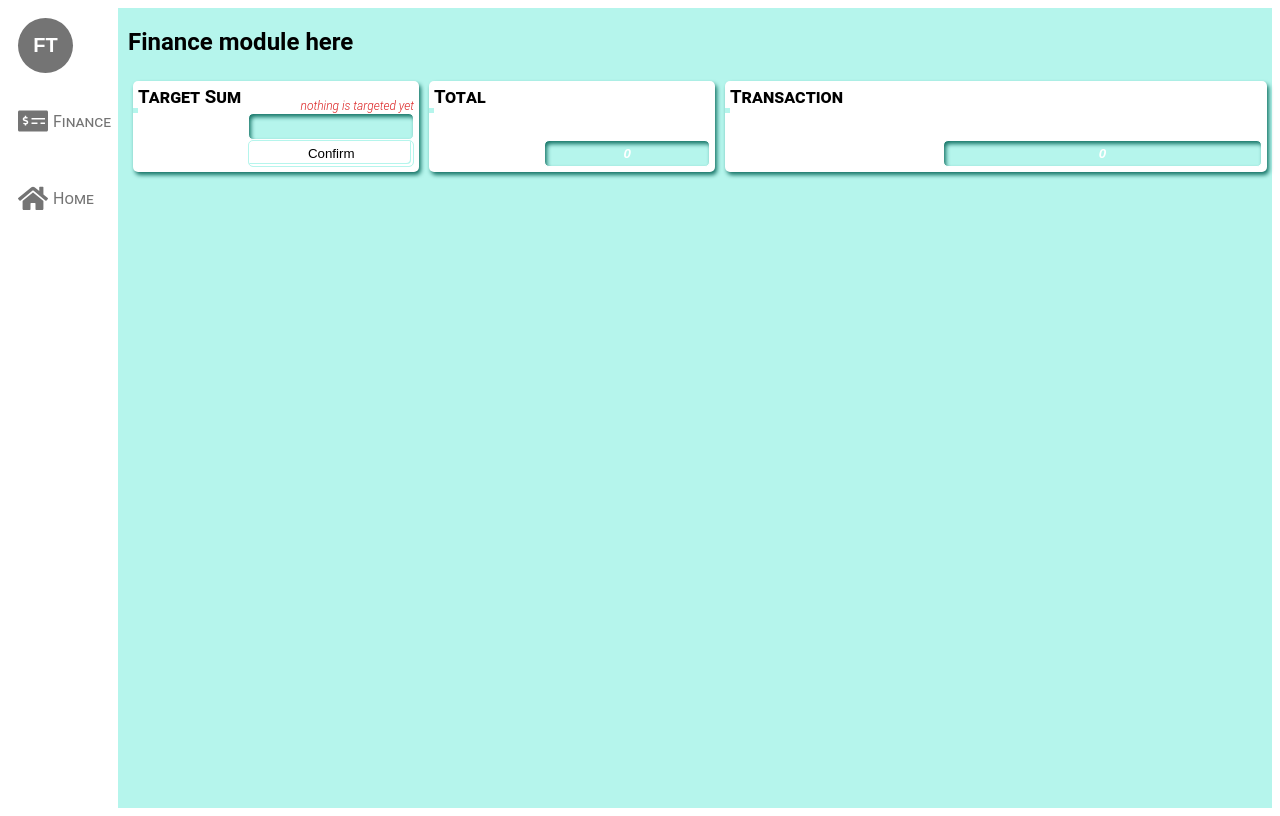
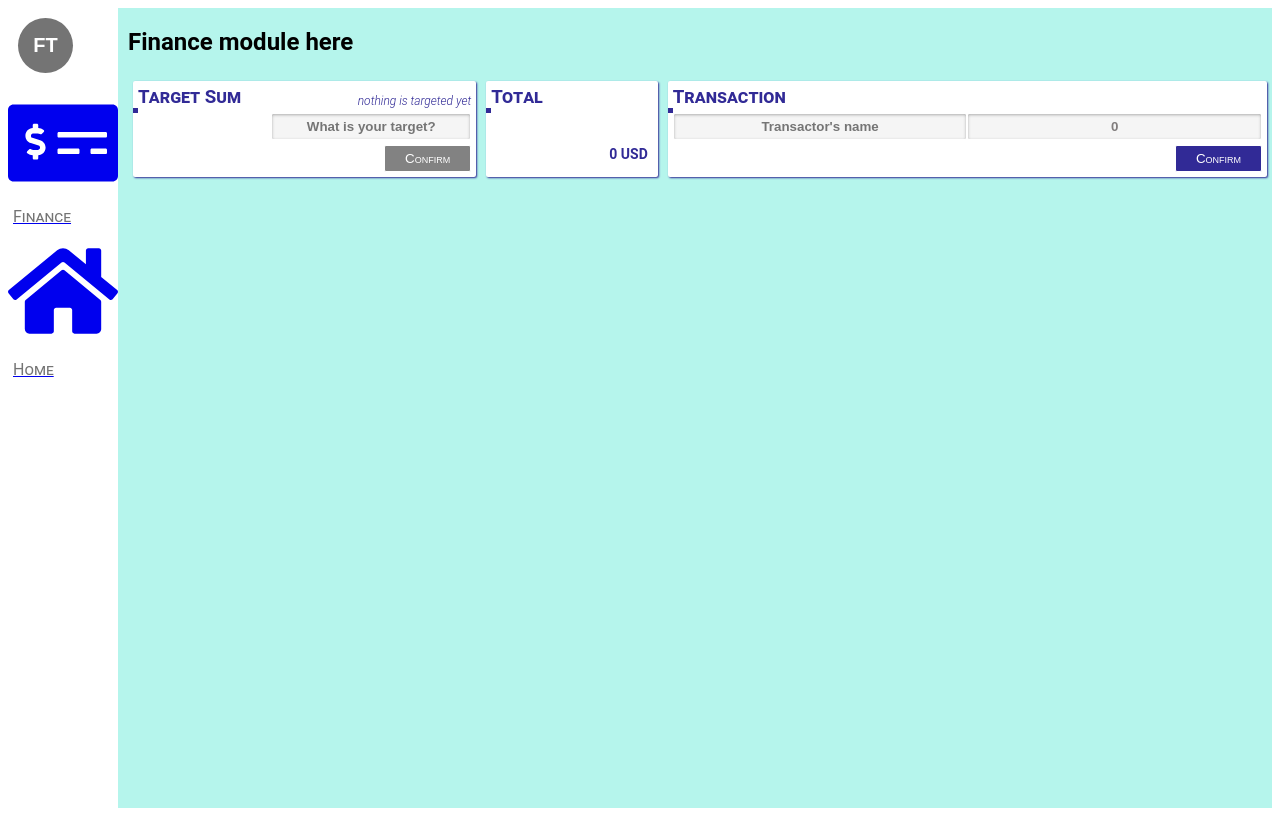
Before and after one commit to dmazaleuskaya/finance-track, a React (Create React App) app: page /finance in a window 1280 px wide. Built offline with nearby package versions, Linux system fonts and the light colour scheme.

Commit message:
updated Header

```diff
--- a/src/Modules/Finance/FinanceLayout.tsx
+++ b/src/Modules/Finance/FinanceLayout.tsx
@@ -7,8 +7,8 @@
     public render(): React.ReactNode {
         return (
             <div className={styles.FinanceLayout}>
-            <h1>Finance module here</h1>
-            <Header />
+                <h1>Finance module here</h1>
+                <Header />
             </div>
         )
     }
--- a/src/Modules/Finance/Header/Form.module.css
+++ b/src/Modules/Finance/Header/Form.module.css
@@ -1,16 +1,14 @@
 .Form{
-	flex-basis: 25%;
-	align-self: stretch;
+	height: 100%;
 	display: flex;
 	flex-flow: column;
 	justify-content: space-between;
 	align-items: flex-start;
 	padding: 5px;
 	box-sizing: border-box;
-	margin: 5px;
 	background: white;
-	border-radius: 5px;
-	box-shadow: 2px 3px 4px #167467;
+	border-radius: 2px;
+	box-shadow: 1px 1px 2px rgb(49, 42, 150);
 }
 
 .Header {
@@ -20,31 +18,17 @@
 }
 
 .Header span {
+	margin-bottom: 5px;
 	font-size: 12px;
-	color: rgb(219, 32, 32);
+	color: rgb(49, 42, 150);
 	font-style: italic;
 	font-weight: 300;
 	text-align: right;
 	align-self: flex-end;
 }
 
-.Transaction{
-	flex-basis: 45%;
-	align-self: stretch;
-	flex-grow: 1;
-	display: flex;
-	flex-flow: column;
-	justify-content: space-between;
-	align-items: flex-start;
-	padding: 5px;
-	box-sizing: border-box;
-	margin: 5px;
-	background: white;
-	border-radius: 5px;
-	box-shadow: 2px 3px 4px #167467;
-}
-
 .Title {
+	color: rgb(49, 42, 150);
 	font-variant: small-caps;
 	margin: 0 0 5px 0;
 	white-space: nowrap;
@@ -57,14 +41,19 @@
 	height: 5px;
 	width: 5px;
 	transform: translateX(-5px);
-	background: #b5f5ec;
+	background: rgb(49, 42, 150);
 	transition: all 0.3s ease-out;
 }
 
-.Form:hover .Title::after,
-.Transaction:hover .Title::after {
+.Form:hover .Title::after {
 	height: 2px;
 	width: 150px;
+}
+
+.InputField {
+	display: flex;
+	justify-content: space-between;
+	width: 100%;
 }
 
 .Input {
@@ -74,37 +63,101 @@
 	box-sizing: border-box;
 	outline: none;
 	border: 1px solid #fff;
-	border-radius: 5px;
-	background: #b5f5ec;
+	border-radius: 2px;
+	background: #f5f5f5;
 	text-align: center;
-	box-shadow: inset 2px 3px 4px #167467;
-	color: white;
+	box-shadow: inset 0 1px 3px #adadad;
+	color: rgb(129, 125, 125);
 	font-weight: 700;
-	font-style: italic;
+	transition: all 0.2s ease-in-out;
+	margin-bottom: 5px;
 }
 
-.Button {
+.Input:hover,
+.Input:focus {
+	background: #dcecfc;
+}
+
+.InputConfirmed {
 	align-self: flex-end;
-	width: 60%;
+	width: 90%;
 	padding: 5px;
 	box-sizing: border-box;
 	outline: none;
-	border: 1px solid #b5f5ec;
-	border-radius: 5px;
-	background: white;
+	background: transparent;
+	text-align: right;
+	color: rgb(49, 42, 150);
+	font-size: 14px;
+	font-weight: 700;
+	font-style: normal;
+	margin-bottom: 5px;
+}
+
+.Buttons {
+	display: flex;
+	flex-flow: row-reverse;
+	width: 100%;
+}
+
+.Confirm {
+	align-self: flex-end;
+	padding: 5px 20px;
+	box-sizing: border-box;
+	outline: none;
+	border: 1px solid #fff;
+	border-radius: 2px;
+	background: rgb(49, 42, 150);
 	text-align: center;
-	box-shadow: inset -2px -2px 0 white, inset -3px -3px 0#b5f5ec;
+	font-variant: small-caps;
+	color: white;
 	transition: all 0.3s ease-out;
 }
 
-.Button:hover {
-	box-shadow: inset 2px -2px 0 white, inset 3px -3px 0#70b3aa;
+.Confirm:hover,
+.Correct:hover,
+.Reset:hover {
+	filter: brightness(1.3);
 }
 
 .Correct {
-	background: rgb(207, 195, 87);
+	padding: 5px 20px;
+	box-sizing: border-box;
+	outline: none;
+	border: 1px solid #fff;
+	border-radius: 2px;
+	background: rgba(169, 172, 0, 0.74);
+	text-align: center;
+	transition: all 0.3s ease-out;
+	font-variant: small-caps;
+	color: white;
 }
 
-.Confirm {
-	background: rgb(107, 207, 87);
+.Reset {
+	padding: 5px 20px;
+	box-sizing: border-box;
+	outline: none;
+	border: 1px solid #fff;
+	border-radius: 2px;
+	background: rgba(122, 0, 0, 0.651);
+	text-align: center;
+	transition: all 0.3s ease-out;
+	margin-left: 10px;
+	font-variant: small-caps;
+	color: white;
 }
+
+.Disabled {
+	padding: 5px 20px;
+	align-self: flex-end;
+	box-sizing: border-box;
+	outline: none;
+	border: 1px solid #fff;
+	border-radius: 2px;
+	background: rgba(63, 63, 63, 0.651);
+	text-align: center;
+	transition: all 0.3s ease-out;
+	margin-left: 10px;
+	font-variant: small-caps;
+	color: white;
+	cursor: not-allowed;
+}
--- a/src/Modules/Finance/Header/Header.module.css
+++ b/src/Modules/Finance/Header/Header.module.css
@@ -6,3 +6,22 @@
 	align-items: center;
 	margin: 0 auto;
 }
+
+.TargetSum {
+	flex-basis: 30%;
+	align-self: stretch;
+	margin: 5px;
+}
+
+.Total {
+	flex-basis: 15%;
+	align-self: stretch;
+	margin: 5px;
+}
+
+.Transaction {
+	flex-basis: 45%;
+	flex-grow: 1;
+	align-self: stretch;
+	margin: 5px;
+}
--- a/src/Modules/Finance/Header/Header.tsx
+++ b/src/Modules/Finance/Header/Header.tsx
@@ -12,8 +12,11 @@
 type IHeaderState = {
 	targetSumValue: string | number | any,
 	targetSumConfirmed: boolean,
-	totalSum: string,
-	currentTransactionValue: string
+	totalSum: number,
+	currentTransactionValue: string,
+	inputChanged: boolean,
+	transactionConfirmed: boolean,
+	transactor: string
 }
 
 export class Header extends React.Component<IHeaderProps, IHeaderState> {
@@ -21,8 +24,11 @@
 	state: IHeaderState = {
 		targetSumValue: '',
 		targetSumConfirmed: false,
-		totalSum: '0',
-		currentTransactionValue: '0'
+		totalSum: 0,
+		currentTransactionValue: '0',
+		inputChanged: false,
+		transactionConfirmed: false,
+		transactor: ''
 	}
 
 	targetSumConfirmedHandler = () => {
@@ -30,20 +36,57 @@
 	}
 
 	targetSumInputChangedHandler = (event: any) => {
-		this.setState({ targetSumValue: event.target.value });
+		this.setState({ targetSumValue: event.target.value, inputChanged: true });
+	}
+
+	targetSumResetHandler = () => {
+		this.setState({ targetSumValue: '', targetSumConfirmed: false });
+	}
+
+	targetSumCorrectedHandler = () => {
+		this.setState({ targetSumConfirmed: false });
+	}
+
+	transactionConfirmedHandler =() => {
+		this.setState({
+			transactionConfirmed: true,
+			totalSum: this.state.totalSum + +this.state.currentTransactionValue
+		});
+	}
+
+	transactionAmountChangedHandler = (event: any) => {
+		this.setState({ currentTransactionValue: event.target.value });
+	}
+
+	transactorNameChangedHandler = (event: any) => {
+		this.setState({ transactor: event.target.value });
 	}
 
 	render() {
 		return (
 			<div className={styles.Header}>
+				<div className={styles.TargetSum}>
 					<TargetSum
 						value={this.state.targetSumValue}
 						buttonValue={ this.state.targetSumConfirmed ? 'Correct' : 'Confirm'}
 						clicked={this.targetSumConfirmedHandler}
 						changed={this.targetSumInputChangedHandler}
-					confirmed={this.state.targetSumConfirmed} />
+						confirmed={this.state.targetSumConfirmed}
+						reset={this.targetSumResetHandler}
+						corrected={this.targetSumCorrectedHandler}
+						touched={this.state.inputChanged} />
+				</div>
+				<div className={styles.Total}>
 					<Total value={this.state.totalSum}/>
-				<Transaction value={this.state.currentTransactionValue}/>
+				</div>
+				<div className={styles.Transaction}>
+					<Transaction
+						value={this.state.currentTransactionValue}
+						clicked={this.transactionConfirmedHandler}
+						transactor={this.state.transactor}
+						amountChanged={this.transactionAmountChangedHandler}
+						nameChanged={this.transactorNameChangedHandler} />
+				</div>
 			</div>
 		);
 	};
--- a/src/Modules/Finance/Header/TargetSum/TargetSum.tsx
+++ b/src/Modules/Finance/Header/TargetSum/TargetSum.tsx
@@ -7,25 +7,70 @@
 	buttonValue: string,
 	clicked: any,
 	changed: any,
-	confirmed: boolean
+	confirmed: boolean,
+	reset: any,
+	corrected: any,
+	touched: boolean
 }
 
 export const TargetSum: React.FC<ITargetSumProps> = (props: ITargetSumProps) => {
+	let Input: any;
+	 	if (props.confirmed)  {
+		 Input = (<span className={styles.InputConfirmed}>Current target sum is: { props.value } USD</span>);
+		 } else {
+			Input = (
+				<input
+					className={styles.Input}
+					type="text"
+					value={props.value}
+					onChange={props.changed}
+					placeholder="What is your target?"
+				/>
+			);
+		}
+
+	let Buttons: any;
+	if (props.confirmed) {
+		Buttons = (
+			<div className={styles.Buttons}>
+				<button
+						className={styles.Reset}
+						onClick={props.reset}>Reset
+					</button>
+				<button
+						className={styles.Correct}
+						onClick={props.corrected}>{props.buttonValue}
+					</button>
+			</div>
+		);
+		} else if (props.touched){
+			Buttons = (
+				<button
+					className={styles.Confirm}
+					onClick={props.clicked}>{props.buttonValue}
+				</button>
+			);
+		} else {
+			Buttons = (
+				<button
+					className={styles.Disabled}
+					onClick={props.clicked}>{props.buttonValue}
+				</button>
+			);
+		}
+	// let ButtonStyle = props.confirmed ? "styles.Correct" : "styles.Confirm";
+
 	return (
 		<div className={styles.Form}>
 			<div className={styles.Header}>
 				<h3 className={styles.Title}>Target Sum</h3>
 				<span>{ props.value > 0 && props.confirmed ? null : 'nothing is targeted yet' }</span>
 			</div>
-
-			<input
-				className={styles.Input}
-				type="text"
-				value={props.value}
-				onChange={props.changed} />
-			<button
-				className={ styles.Button }
-				onClick={props.clicked}>{props.buttonValue}</button>
+			{Input}
+			{Buttons}
+			{/* <button
+				className={styles.Confirm}
+				onClick={props.clicked}>{props.buttonValue}</button> */}
 		</div>
 	);
 }
--- a/src/Modules/Finance/Header/Total/Total.tsx
+++ b/src/Modules/Finance/Header/Total/Total.tsx
@@ -3,14 +3,14 @@
 import styles from '../Form.module.css';
 
 interface ITotalProps {
-	value: string
+	value: number
 }
 
 export const Total: React.FC<ITotalProps> = (props: ITotalProps) => {
 	return (
 		<div className={styles.Form}>
 			<h3 className={styles.Title}>Total</h3>
-			<input className={styles.Input} type="text" value={props.value} />
+			<span className={styles.InputConfirmed}>{props.value} USD</span>
 		</div>
 	);
 }
--- a/src/Modules/Finance/Header/Transaction/Transaction.tsx
+++ b/src/Modules/Finance/Header/Transaction/Transaction.tsx
@@ -3,14 +3,37 @@
 import styles from '../Form.module.css';
 
 interface ITransactionProps {
-	value: string
+	value: string,
+	clicked: any,
+	transactor: string,
+	amountChanged: any,
+	nameChanged: any
 }
 
 export const Transaction: React.FC<ITransactionProps> = (props: ITransactionProps) => {
 	return (
-		<div className={styles.Transaction}>
+		<div className={styles.Form}>
 			<h3 className={styles.Title}>Transaction</h3>
-			<input className={styles.Input} type="text" value={props.value} />
+			<div className={styles.InputField}>
+				<input
+					className={styles.Input}
+					type="text"
+					value={props.transactor}
+					placeholder="Transactor's name"
+					onChange={props.nameChanged}
+				/>
+				<input
+					className={styles.Input}
+					type="text"
+					value={props.value}
+					placeholder="Please, enter transaction's amount"
+					onChange={props.amountChanged}
+				/>
+			</div>
+			<button
+					className={styles.Confirm}
+					onClick={props.clicked}>Confirm
+				</button>
 		</div>
 	);
 }
--- a/src/shell/navigation/Navigation.tsx
+++ b/src/shell/navigation/Navigation.tsx
@@ -1,5 +1,4 @@
 import * as React from 'react';
-import { useState } from 'react';
 import { CSSTransition } from 'react-transition-group';
 import {NavigationItem, IRoute } from './navigationItem/NavigationItem';
 
--- a/src/shell/navigation/navigationItem/NavigationItem.tsx
+++ b/src/shell/navigation/navigationItem/NavigationItem.tsx
@@ -24,14 +24,13 @@
     <NavLink
       to={path}
       exact={true}
-      className={styles.navigationItem}
-      // className={styles.navigationItem} styles.navigationItem_${expandedState}}
+      // className={styles.navigationItem}
+      className={`styles.navigationItem styles.navigationItem_${expandedState}`}
       activeClassName='navigationItem_active'
     >
       <p dangerouslySetInnerHTML={{ __html: (icons as any)[title] }} />
       <span className={styles.navigationItem__title}>{title}</span>
     </NavLink>
   );
-//short syntax of React.Fragment
   return <>{route}</>
 };
```
Lines whose indentation alone changed are shown as unchanged.
